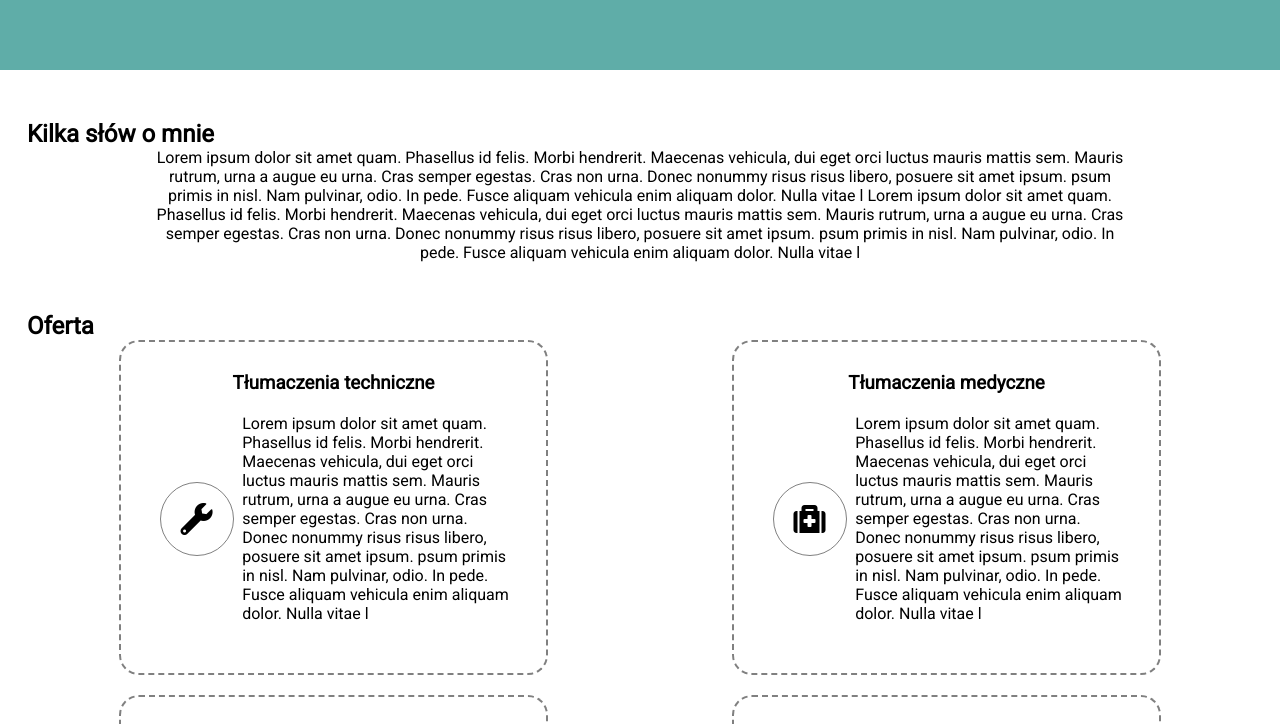
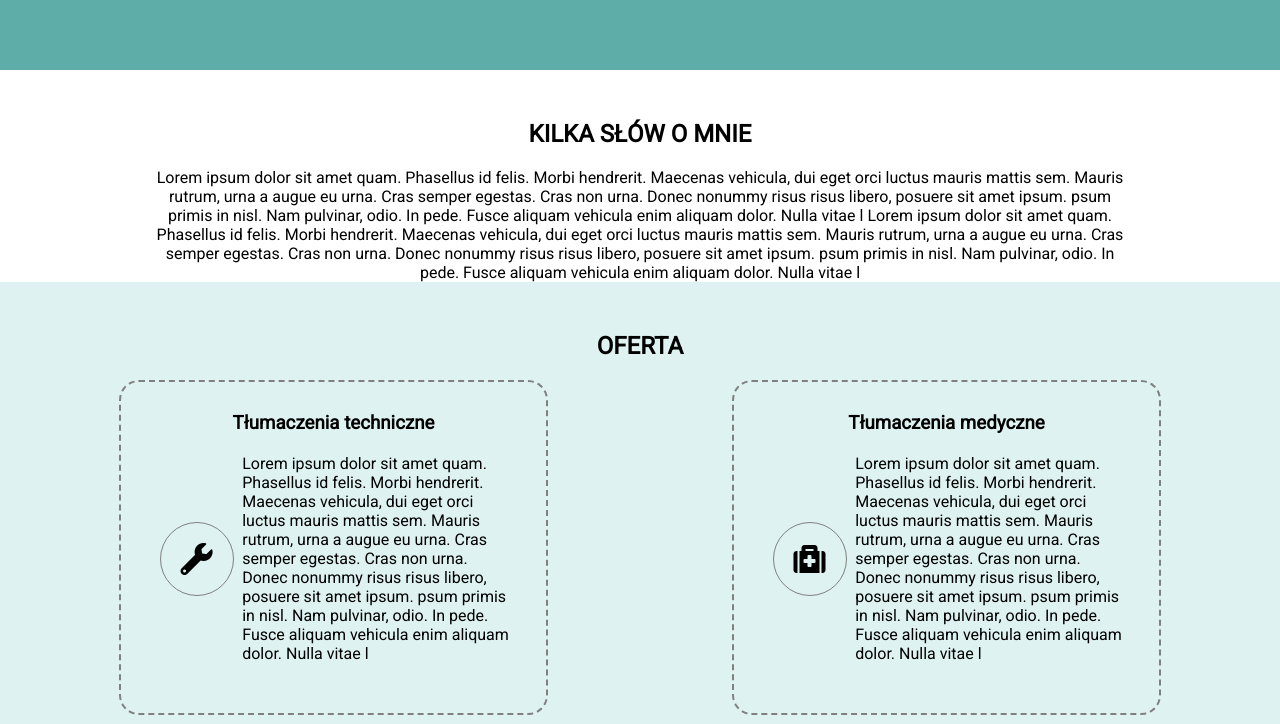
Before and after one commit to miszuto/tom, a website: page src/index.html in a window 1280 px wide. Shown: the part 340-1064 px from the top of the page. Drawn offline with Linux system fonts and the light colour scheme.

Commit message:
new page

```diff
--- a/src/scss/style.scss
+++ b/src/scss/style.scss
@@ -21,20 +21,24 @@ section {
   position: relative;
   top: 60px;
   padding-top: 50px;
+  h2{
+    width: 100%;
+    padding-bottom: 20px;
+    text-align: center;
+    text-transform: uppercase;
+  }
 
   &.home-section{
     background-color: #5fada8
   }
 
   &.section-ofert{
+    background-color: #def2f1;
     .page-row{
       display: flex;
       flex-direction: row;
       flex-wrap: wrap;
-
-      h2{
-        width: 100%;
-      }
+      justify-content: space-around;
     }
   }
 
@@ -125,8 +129,7 @@ header {
   border: 2px dashed gray;
   border-radius: 20px;
   padding: 30px 30px 50px 30px;
-  margin: 0 auto;
-  margin-bottom: 20px;
+  margin-bottom: 40px;
 
   &--head {
     width: 100%;
```
Also changed, not shown: src/css/style.css.
